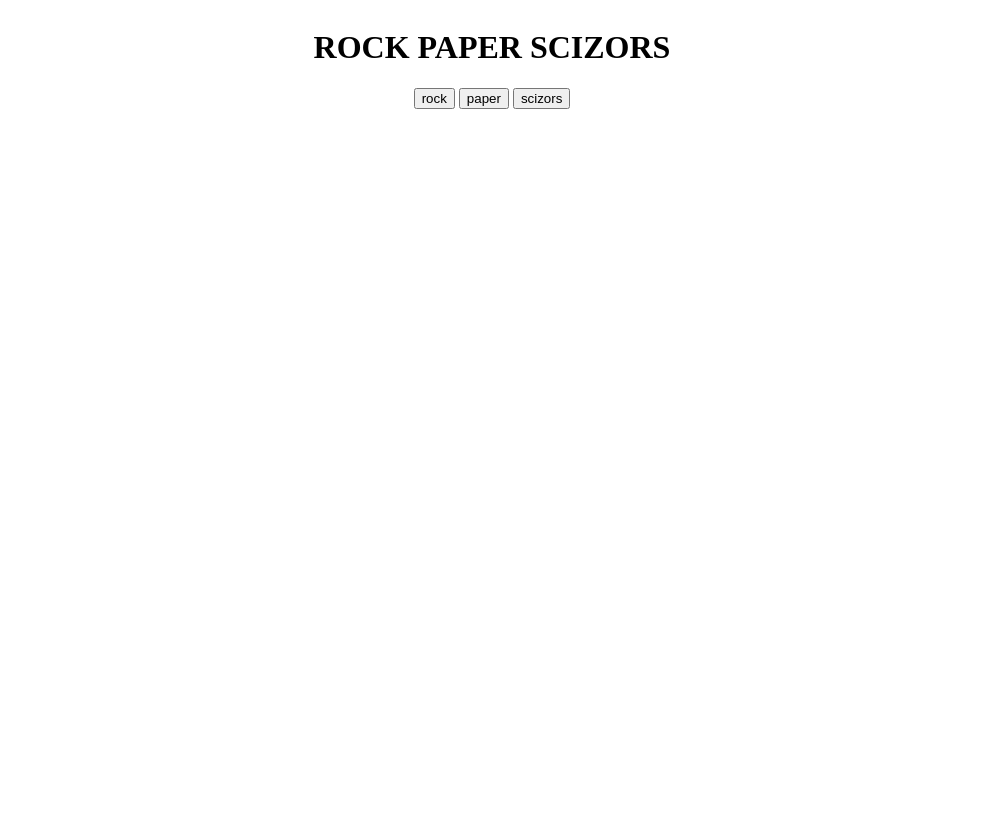
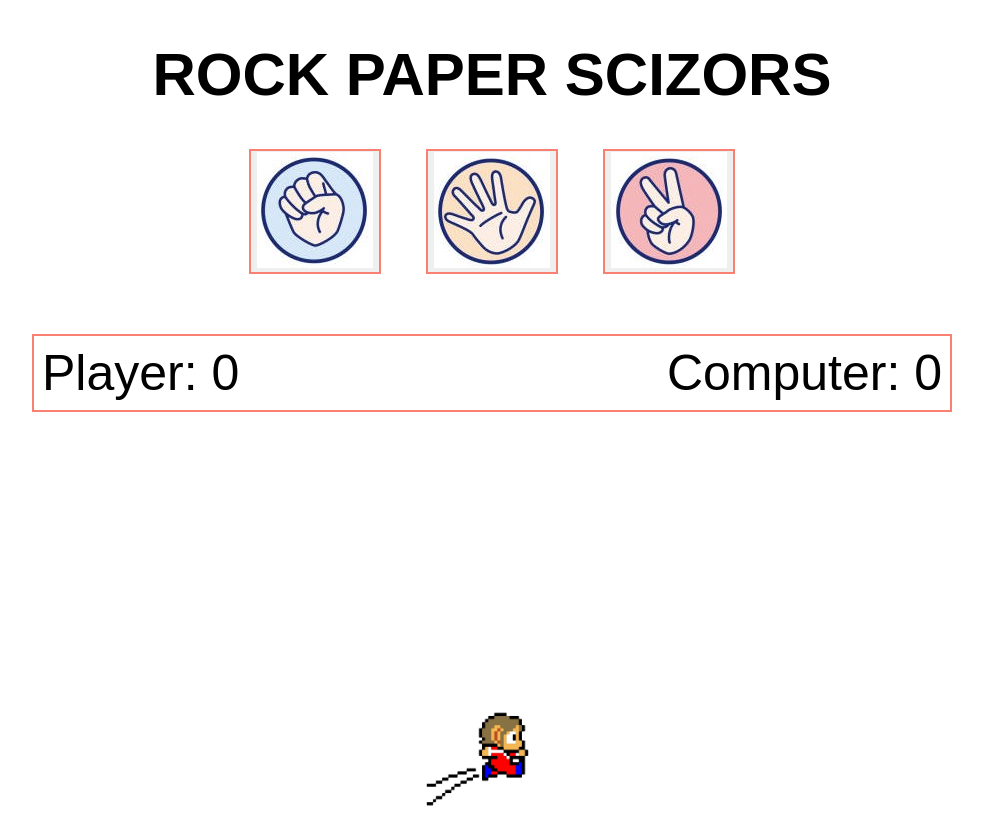
Before and after one commit to guilhermeleroy/RockPaperScizors, a plain HTML site: page index.html in a window 1280 px wide. Shown: the whole page, without its empty margins (148-1131 px from the left). Drawn offline with Linux system fonts and the light colour scheme.

Commit message:
Done with styles

```diff
--- a/index.html
+++ b/index.html
@@ -13,9 +13,9 @@
     <h1>ROCK PAPER SCIZORS</h1>
 
     <div class="buttons">
-        <button class="main-button" id="rock">rock</button>
-        <button class="main-button" id="paper">paper</button>
-        <button class="main-button" id="scizors">scizors</button>
+        <button class="main-button" id="rock"><img src="img/rock.jpg" alt="rock"></button>
+        <button class="main-button" id="paper"><img src="img/paper.jpg" alt="paper"></button>
+        <button class="main-button" id="scizors"><img src="img/scizors.jpg" alt="scizors"></button>
     </div>
 
     <div class="scores">
@@ -30,12 +30,9 @@
         <div id="final2-result"></div>
     </div>
 
+    <img src="img/alex_kidd.jpg" alt="alex_kidd" width="200px" height="auto">
+
     <script>
-
-        function getPlayerChoice(computerSelection, e){
-            const playerSelection = e.id;
-            console.log(playRound(playerSelection, computerSelection));
-        }
 
         function getComputerChoice(){
             const options = ["rock", "paper", "scizors"];
@@ -109,7 +106,8 @@
             if (score_comp === 0 && score_player === 0) {
                 resetFinalLog();
             }
-            const playerSelection = e.target.id;
+            const playerSelection = this.id;
+            console.log(playerSelection);
             const computerSelection = getComputerChoice();
             console.log(playRound(playerSelection, computerSelection));
             if (score_comp === 5 || score_player === 5) {
@@ -119,6 +117,7 @@
 
         let score_player = 0;
         let score_comp = 0;
+        scoreLog();
 
         const options = document.querySelectorAll('.main-button');
         options.forEach(option => option.addEventListener('click', game));
--- a/style.css
+++ b/style.css
@@ -1,12 +1,54 @@
 body {
+    font-family: sans-serif;
+    margin: 0;
+    padding: 0;
     display: flex;
     align-items: center;
     justify-content: center;
     flex-direction: column;
 }
 
+h1 {
+    font-size: 60px;
+    font-weight: 700;
+}
+
+.buttons  {
+    display: flex;
+    gap: 45px;
+}
+
+.main-button {
+    border: 2px solid salmon;
+}
+
 .scores {
+    margin: 60px;
+    padding: 8px;
+    border: 2px solid salmon;
+    width: 900px;
     display: flex;
-    justify-content: space-around;
-    gap: 50px;
+    justify-content: space-between;
+    align-items: center;
+    font-size: 50px;
 }
+
+#result {
+    margin: 60px;
+    padding: 16px;
+    font-size: 35px;
+}
+
+.final {
+    display: flex;
+    flex-direction: column;
+    margin: 30px;
+    padding: 8px;
+    justify-content: center;
+    align-items: center;
+    font-size: 40px;
+}
+
+#final2-result {
+    font-weight: 700;
+}
```
Also changed, not shown: img/alex_kidd.jpg (added), img/paper.jpg (added), img/rock.jpg (added), img/scizors.jpg (added).
